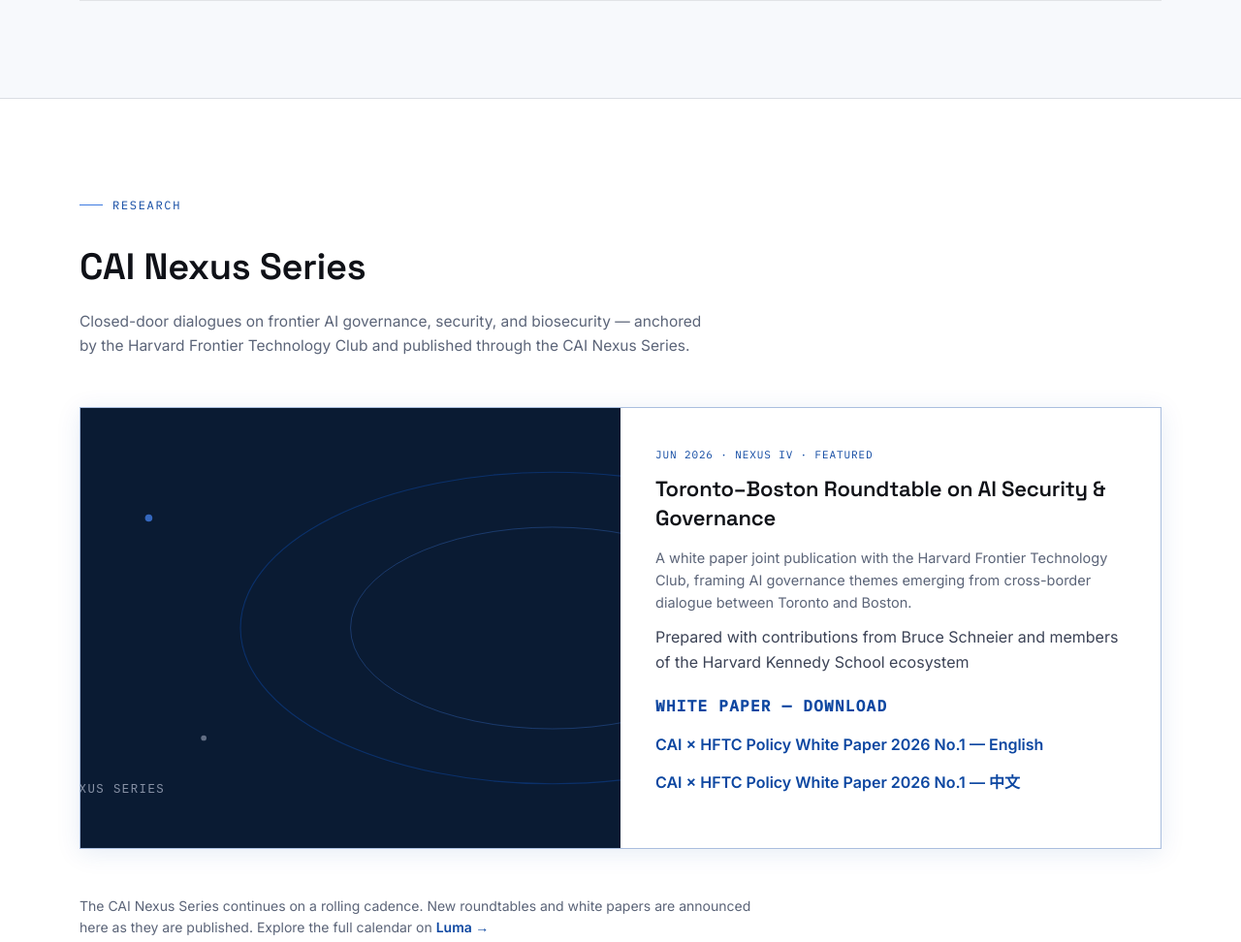
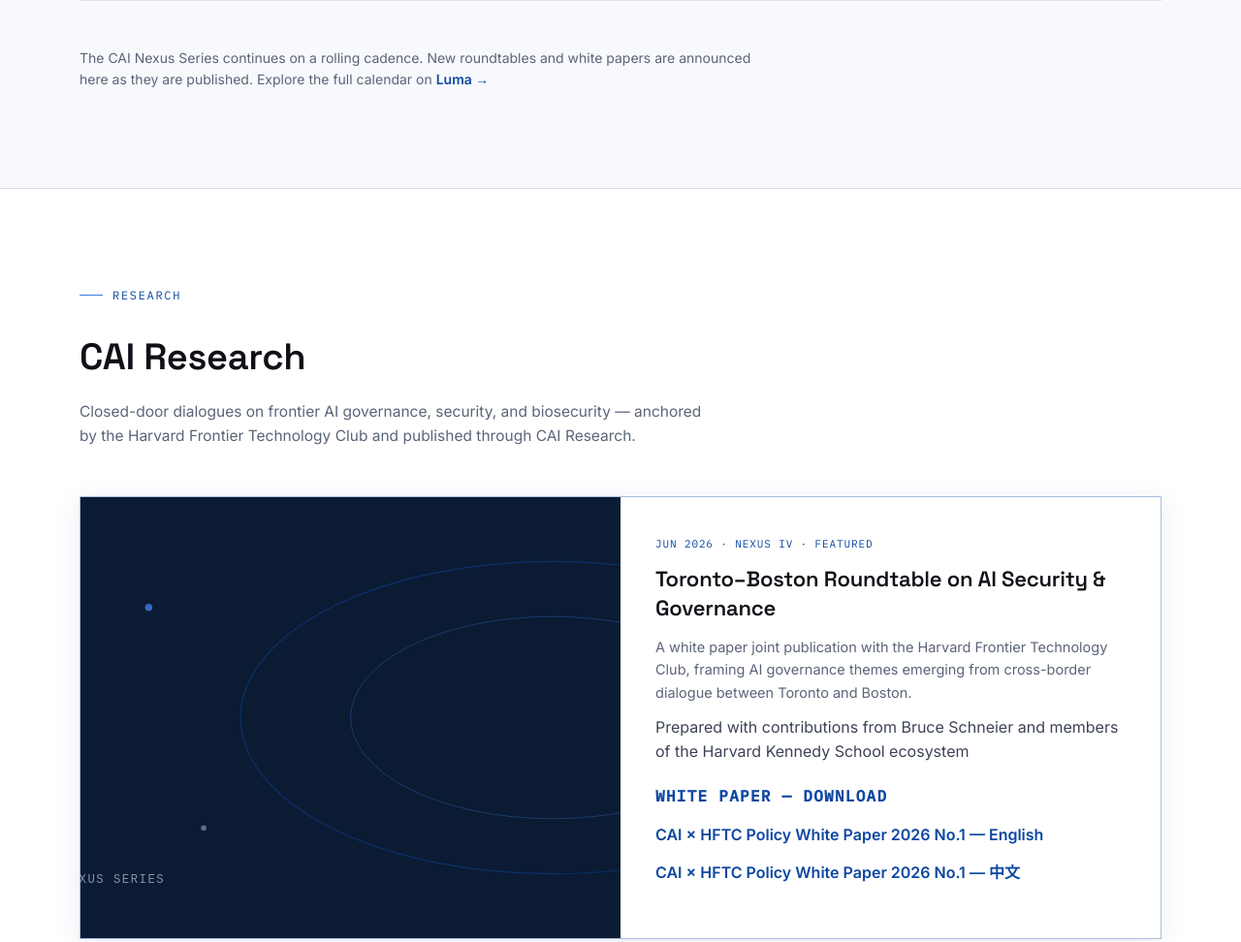
Before and after one commit to stanfordstanley/caiglobal-ai-v3, a plain HTML site: page content/index.html in a window 1280 px wide. Shown: the part 2358-3330 px from the top of the page at 97% size. Drawn offline with Linux system fonts and the light colour scheme.

Commit message:
content update

```diff
--- a/content/index.html
+++ b/content/index.html
@@ -112,6 +112,11 @@
       </article>
 
     </div>
+
+    <p class="content-footnote">
+      The CAI Nexus Series continues on a rolling cadence. New roundtables and white papers are announced here as they are published.
+      Explore the full calendar on <a class="luma-link" href="https://luma.com/cai.nexus" target="_blank" rel="noopener">Luma →</a>
+    </p>
   </div>
 </section>
 
@@ -120,8 +125,8 @@
   <div class="wrap">
     <div class="section-head">
       <div class="kicker on-light">RESEARCH</div>
-      <h2>CAI Nexus Series</h2>
-      <p>Closed-door dialogues on frontier AI governance, security, and biosecurity — anchored by the Harvard Frontier Technology Club and published through the CAI Nexus Series.</p>
+      <h2>CAI Research</h2>
+      <p>Closed-door dialogues on frontier AI governance, security, and biosecurity — anchored by the Harvard Frontier Technology Club and published through CAI Research.</p>
     </div>
 
     <div class="story-grid reveal">
@@ -149,10 +154,6 @@
 
     </div>
 
-    <p class="content-footnote">
-      The CAI Nexus Series continues on a rolling cadence. New roundtables and white papers are announced here as they are published.
-      Explore the full calendar on <a class="luma-link" href="https://luma.com/cai.nexus" target="_blank" rel="noopener">Luma →</a>
-    </p>
   </div>
 </section>
 
@@ -210,7 +211,7 @@
 
 <section class="cta-section">
   <div class="wrap">
-    <h2>Working on AI governance research — or building on GAI or AIxBio?</h2>
+    <h2>Working on AI governance research — or building on AI?</h2>
     <p>We convene closed-door dialogues with a small, deliberately chosen group each time.</p>
     <div class="hero-cta">
       <a href="/connect.html" class="btn btn-solid">Get in Touch</a>
```
